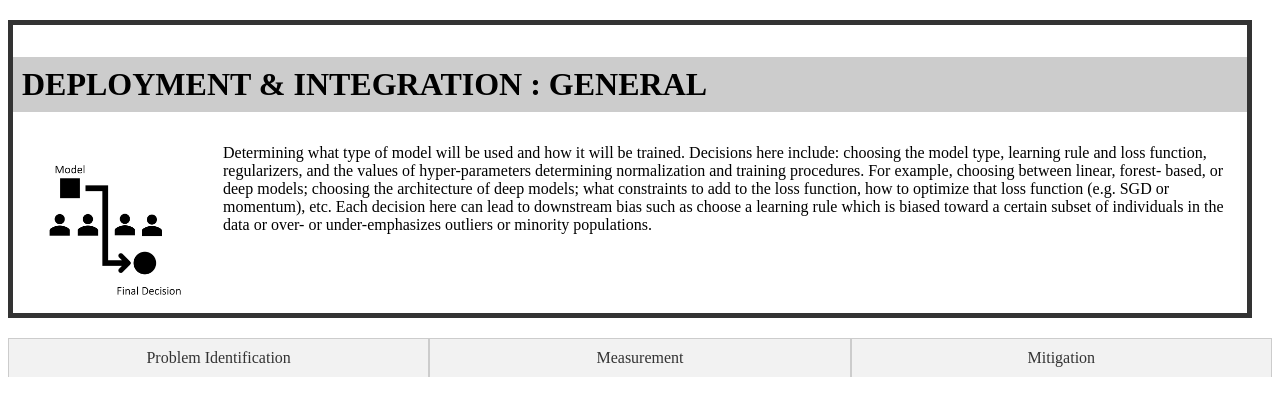
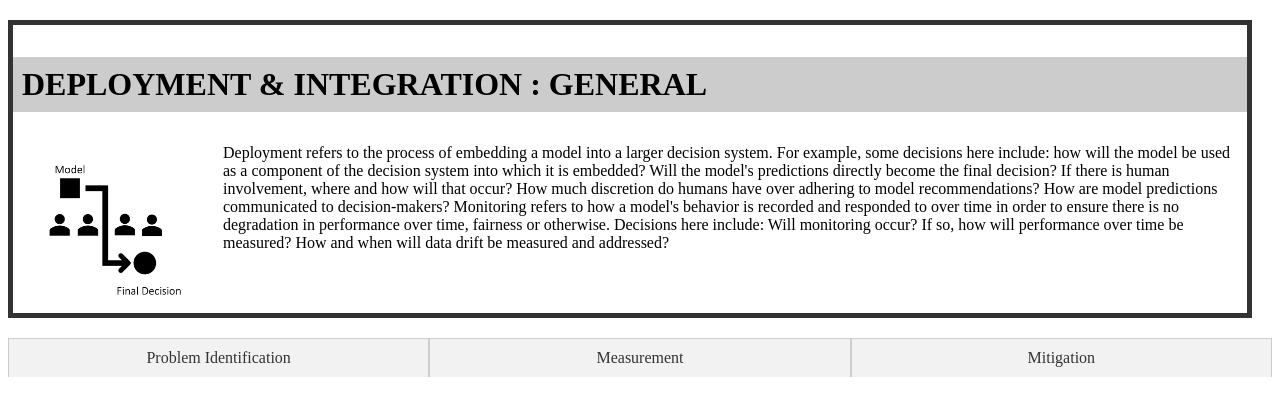
Before and after one commit to rakshit-naidu/pipeline-fairness.github.io, a Flask app: page /static/templates/deploymentnintegration/general.html in a window 1280 px wide. Shown: the top 416 px of the page. Run offline with Flask 3, Linux system fonts and the light colour scheme.

Commit message:
added right desc

```diff
--- a/templates/deploymentnintegration/general.html
+++ b/templates/deploymentnintegration/general.html
@@ -86,10 +86,14 @@
         <h3 class="post-title">DEPLOYMENT & INTEGRATION : GENERAL</h3>
         <div class="post-thumb"><img src="/static/deployment_integration.png" alt="DEPLOYMENT & INTEGRATION"/></div>
         <div class="post-content">
-            <p>Determining what type of model will be used and how it will be trained.
-              Decisions here include: choosing the model type, learning rule and loss function, regularizers, and the values of hyper-parameters determining normalization and training procedures.
-              For example, choosing between linear, forest- based, or deep models; choosing the architecture of deep models; what constraints to add to the loss function, how to optimize that loss function (e.g. SGD or momentum), etc.
-              Each decision here can lead to downstream bias such as choose a learning rule which is biased toward a certain subset of individuals in the data or over- or under-emphasizes outliers or minority populations.</p>
+            <p>Deployment refers to the process of embedding a model into a larger decision system.
+              For example, some decisions here include: how will the model be used as a component of the decision system into
+              which it is embedded? Will the model's predictions directly become the final decision? If there is human involvement,
+              where and how will that occur? How much discretion do humans have over adhering to model recommendations? How
+              are model predictions communicated to decision-makers? Monitoring refers to how a model's behavior is recorded
+              and responded to over time in order to ensure there is no degradation in performance over time, fairness or otherwise.
+              Decisions here include: Will monitoring occur? If so, how will performance over time be measured? How and when
+              will data drift be measured and addressed?</p>
         </div>
       </div>
         <div class="tabs">
@@ -119,7 +123,11 @@
                 <tr>
                   {% for cell in row %}
                   {% if cell == "Paper link" %}
+                    {% if row[cell] == "N/A"%}
+                      <td></td>
+                    {% else %}
                       <td><a href="{{ row[cell] }}">Link</a></td>
+                    {% endif %}
                   {% else %}
                       <td>{{ row[cell] }}</td>
                   {% endif %}
@@ -149,7 +157,11 @@
                 <tr>
                   {% for cell in row %}
                   {% if cell == "Paper link" %}
+                    {% if row[cell] == "N/A"%}
+                      <td></td>
+                    {% else %}
                       <td><a href="{{ row[cell] }}">Link</a></td>
+                    {% endif %}
                   {% else %}
                       <td>{{ row[cell] }}</td>
                   {% endif %}
@@ -179,7 +191,11 @@
                 <tr>
                   {% for cell in row %}
                   {% if cell == "Paper link" %}
+                    {% if row[cell] == "N/A"%}
+                      <td></td>
+                    {% else %}
                       <td><a href="{{ row[cell] }}">Link</a></td>
+                    {% endif %}
                   {% else %}
                       <td>{{ row[cell] }}</td>
                   {% endif %}
```
Lines whose indentation alone changed are shown as unchanged.
